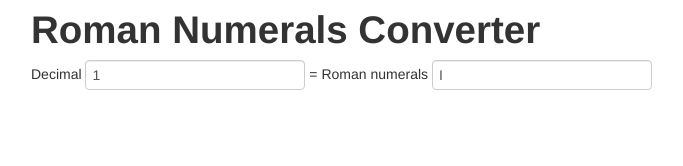
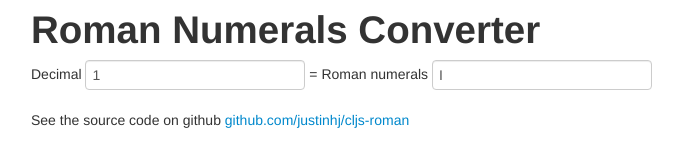
Before and after one commit to justinhj/cljs-roman, a plain HTML site: page roman.html in a window 1280 px wide. Shown: the whole page, without its empty margins (139-822 px from the left). Drawn offline with nearby package versions, Linux system fonts and the light colour scheme.

Commit message:
Docs and screen shot

```diff
--- a/roman.html
+++ b/roman.html
@@ -20,9 +20,15 @@
 
 	</div>
 
+      </form>
+
     </div>
 
-    </form>
+    <div class="container">
+
+      See the source code on github <a href="http://github.com/justinhj/cljs-roman">github.com/justinhj/cljs-roman</a>
+
+    </div>
 
     <script src="javascripts/main.js"></script>
 
```
Also changed, not shown: roman-screenshot.png (added), 1 other file.
